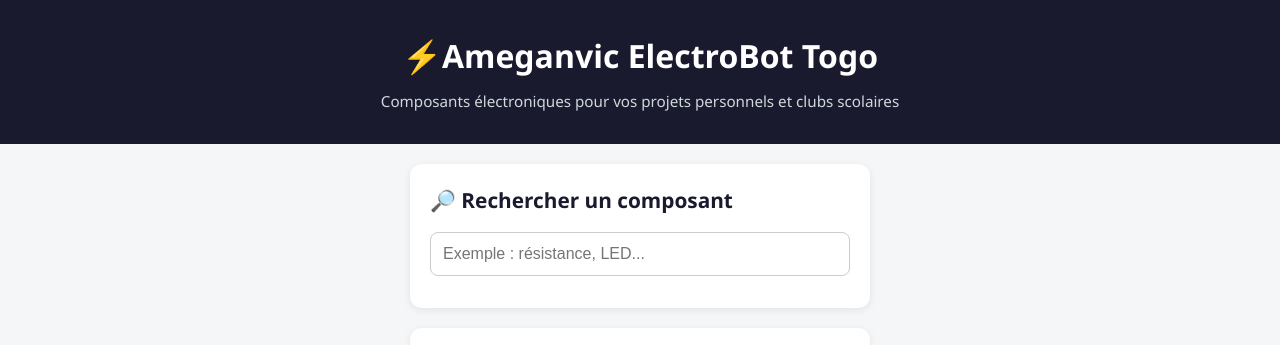
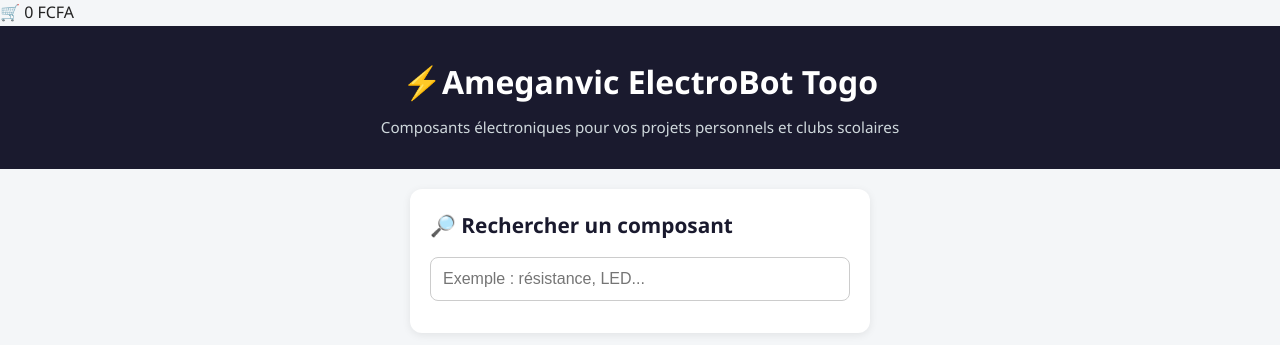
Before and after one commit to ameganvic2-rgb/electrobot-togo, a plain HTML site: page index.html in a window 1280 px wide. Shown: the top 345 px of the page. Drawn offline with Linux system fonts and the light colour scheme.

Commit message:
Update index.html
Panier flottant

```diff
--- a/index.html
+++ b/index.html
@@ -14,7 +14,9 @@
 
 </head>
 
-
+<div id="panier-flottant" onclick="allerAuPanier()">
+  🛒 <span id="mini-total">0</span> FCFA
+</div>
 
 <body>
 
```
